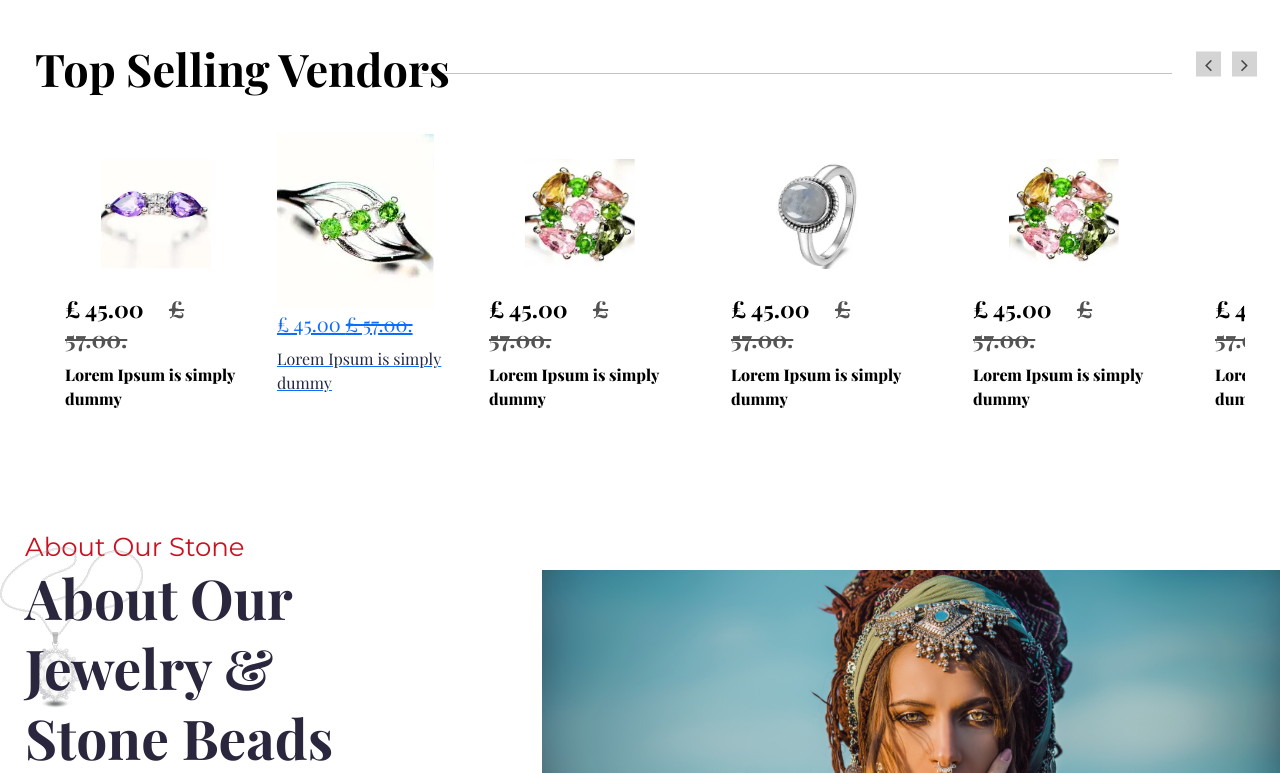
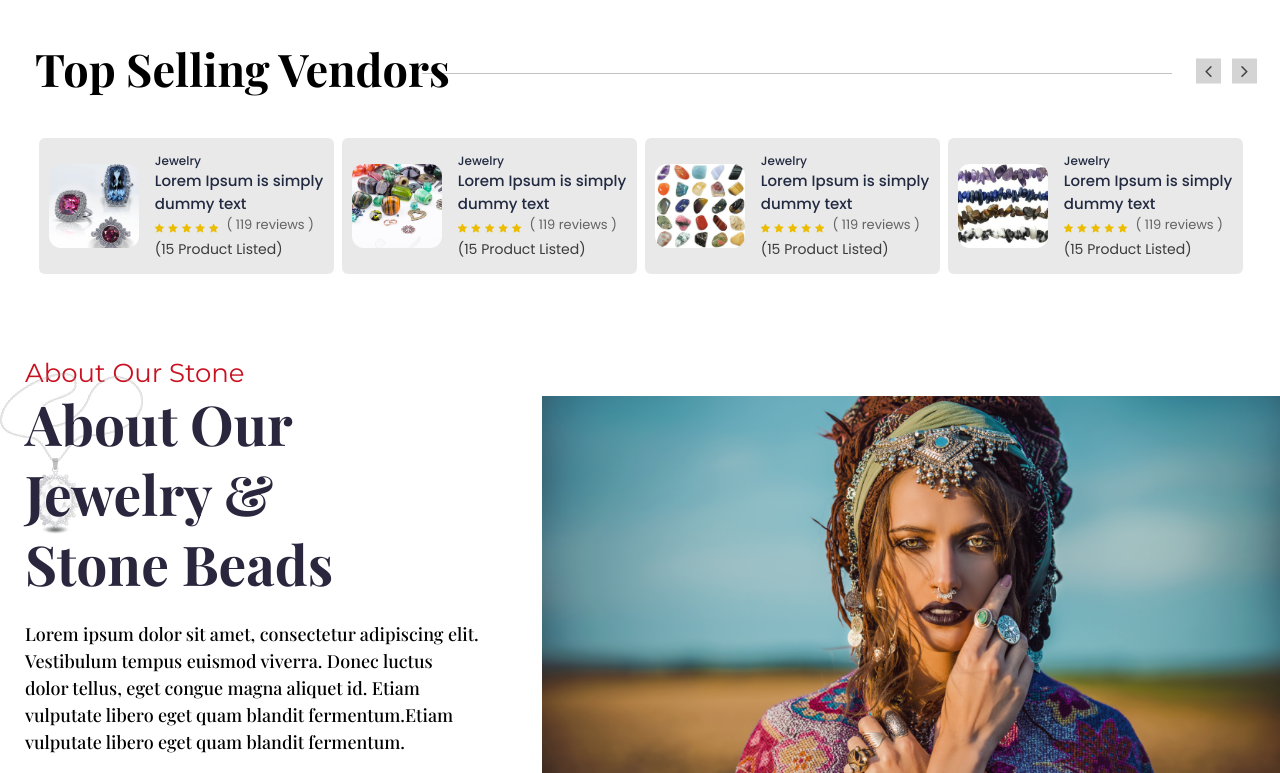
Before and after one commit to sajidjabbar/serene, a PHP site: page / in a window 1280 px wide. Shown: the part 4423-5196 px from the top of the page. Run offline with PHP 8.4, Linux system fonts and the light colour scheme; some libraries are stand-ins or nearby versions.

Commit message:
updating vendor section

```diff
--- a/css/style.css
+++ b/css/style.css
@@ -1010,11 +1010,55 @@ footer .for-navlinks:before {
   background: #d4d4d4;
 }
 .ring_collection.top_collection .line {
-    width: 62%;
+  width: 62%;
 }
 .ring_collection.top_collection .slick-arrow {
-    top: -22%;
+  top: -44%;
 }
+.vendor-box {
+  background: #e9e9e9;
+  padding: 14px 10px;
+  border-radius: 6px;
+  font-family: "Poppins", sans-serif;
+  margin: 4px;
+}
+.vendor-box a {
+  text-decoration: none;
+  color: inherit;
+}
+.vendor-box a p {
+  margin: 0;
+}
+.v__cat {
+  font-weight: 500;
+  font-size: 12px;
+}
+.v__desc {
+  font-weight: 500;
+  font-size: 15px;
+}
+.review__count {
+  color: #3b3b3bc4;
+  font-size: 13px;
+}
+
+.v__star-rating i {
+  color: #ebbc00;
+  font-size: 10px;
+}
+
+.v__listings {
+  color: #3b3b3b;
+  font-size: 14px;
+}
+
+.v__img img {
+  width: 140px;
+  height: 100px;
+  object-fit: contain;
+  border-radius: 10px;
+}
+
 /* Top Selling Vendors  */
 
 @media (max-width: 1150px) {
@@ -1046,5 +1090,11 @@ footer .for-navlinks:before {
   .deal__price {
     font-size: 18px;
   }
+  .vendor-box .d-flex {
+    flex-direction: column;
+    justify-content: center;
+    align-items: center;
+    text-align: center;
+  }
 }
 /* ~New  */
--- a/index.php
+++ b/index.php
@@ -364,6 +364,7 @@
 <!-- Artist Sec End Here -->
 
 <!-- Ring Sec Start Here -->
+<!-- Newly Added  -->
 <section class="ring_collection pad-10">
     <div class="container-fluid">
         <h3 class="level-3">Latest Deals For This Week</h3>
@@ -533,6 +534,7 @@
         </div>
     </div>
 </section>
+<!-- Newly Added  -->
 <!-- Ring Sec End Here -->
 
 <!-- Wide Range Sec Start Here -->
@@ -617,6 +619,7 @@
 <!-- Wide Range Sec End Here -->
 
 <!-- Ring Sec Start Here -->
+<!-- Newly Added  -->
 <section class="ring_collection pad-10 top_collection">
     <div class="container-fluid p-0">
         <div class="topbar">
@@ -625,120 +628,141 @@
                 <div class="line"></div>
             </div>
         </div>
-        <div class="ring-slider">
-            <div class="ring-box wow animate__animated animate__fadeInDown">
+        <div class="vendor-slider">
+            <div class="vendor-box wow animate__animated animate__fadeInDown animate__delay-1s">
                 <a href="#">
-                    <div class="ring-img">
-                        <figure><img src="img/ring1.webp" alt="" class="img-fluid"></figure>
+                    <div class="d-flex align-items-center gap-3">
+                        <div class="v__img">
+                            <img src="img/vendor1.png" alt="serene" class="img-fluid">
                         </div>
-                    <div class="txt">
-                        <h4 class="price">£ 45.00 <strike>£ 57.00.</strike></h4>
-                        <p>Lorem Ipsum is simply dummy</p>
+                        <div class="v__info">
+                            <p class="v__cat">Jewelry</p>
+                            <p class="v__desc">Lorem Ipsum is simply dummy text</p>
+                            <div class="d-flex gap-2">
+                                <div class="v__star-rating">
+                                    <i class="fa fa-star"></i>
+                                    <i class="fa fa-star"></i>
+                                    <i class="fa fa-star"></i>
+                                    <i class="fa fa-star"></i>
+                                    <i class="fa fa-star"></i>
+                                </div>
+                                <p class="review__count">( 119 reviews )</p>
+                            </div>
+                            <p class="v__listings">
+                                (15 Product Listed)
+                            </p>
+                        </div>
                     </div>
                 </a>
             </div>
             <div class="vendor-box wow animate__animated animate__fadeInDown animate__delay-1s">
                 <a href="#">
-                    <div class="ring-img">
-                        <figure><img src="img/ring2.webp" alt="" class="img-fluid"></figure>
+                    <div class="d-flex align-items-center gap-3">
+                        <div class="v__img">
+                            <img src="img/vendor2.png" alt="serene" class="img-fluid">
                         </div>
-                    <div class="txt">
-                        <h4 class="price">£ 45.00 <strike>£ 57.00.</strike></h4>
-                        <p>Lorem Ipsum is simply dummy</p>
+                        <div class="v__info">
+                            <p class="v__cat">Jewelry</p>
+                            <p class="v__desc">Lorem Ipsum is simply dummy text</p>
+                            <div class="d-flex gap-2">
+                                <div class="v__star-rating">
+                                    <i class="fa fa-star"></i>
+                                    <i class="fa fa-star"></i>
+                                    <i class="fa fa-star"></i>
+                                    <i class="fa fa-star"></i>
+                                    <i class="fa fa-star"></i>
+                                </div>
+                                <p class="review__count">( 119 reviews )</p>
+                            </div>
+                            <p class="v__listings">
+                                (15 Product Listed)
+                            </p>
+                        </div>
                     </div>
                 </a>
             </div>
-            <div class="ring-box wow animate__animated animate__fadeInDown animate__delay-2s">
+            <div class="vendor-box wow animate__animated animate__fadeInDown animate__delay-1s">
                 <a href="#">
-                    <div class="ring-img">
-                        <figure><img src="img/ring3.webp" alt="" class="img-fluid"></figure>
+                    <div class="d-flex align-items-center gap-3">
+                        <div class="v__img">
+                            <img src="img/vendor3.png" alt="serene" class="img-fluid">
                         </div>
-                    <div class="txt">
-                        <h4 class="price">£ 45.00 <strike>£ 57.00.</strike></h4>
-                        <p>Lorem Ipsum is simply dummy</p>
+                        <div class="v__info">
+                            <p class="v__cat">Jewelry</p>
+                            <p class="v__desc">Lorem Ipsum is simply dummy text</p>
+                            <div class="d-flex gap-2">
+                                <div class="v__star-rating">
+                                    <i class="fa fa-star"></i>
+                                    <i class="fa fa-star"></i>
+                                    <i class="fa fa-star"></i>
+                                    <i class="fa fa-star"></i>
+                                    <i class="fa fa-star"></i>
+                                </div>
+                                <p class="review__count">( 119 reviews )</p>
+                            </div>
+                            <p class="v__listings">
+                                (15 Product Listed)
+                            </p>
+                        </div>
                     </div>
                 </a>
             </div>
-            <div class="ring-box wow animate__animated animate__fadeInDown animate__delay-3s">
+            <div class="vendor-box wow animate__animated animate__fadeInDown animate__delay-1s">
                 <a href="#">
-                    <div class="ring-img">
-                        <figure><img src="img/ring4.webp" alt="" class="img-fluid"></figure>
+                    <div class="d-flex align-items-center gap-3">
+                        <div class="v__img">
+                            <img src="img/vendor4.png" alt="serene" class="img-fluid">
                         </div>
-                    <div class="txt">
-                        <h4 class="price">£ 45.00 <strike>£ 57.00.</strike></h4>
-                        <p>Lorem Ipsum is simply dummy</p>
+                        <div class="v__info">
+                            <p class="v__cat">Jewelry</p>
+                            <p class="v__desc">Lorem Ipsum is simply dummy text</p>
+                            <div class="d-flex gap-2">
+                                <div class="v__star-rating">
+                                    <i class="fa fa-star"></i>
+                                    <i class="fa fa-star"></i>
+                                    <i class="fa fa-star"></i>
+                                    <i class="fa fa-star"></i>
+                                    <i class="fa fa-star"></i>
+                                </div>
+                                <p class="review__count">( 119 reviews )</p>
+                            </div>
+                            <p class="v__listings">
+                                (15 Product Listed)
+                            </p>
+                        </div>
                     </div>
                 </a>
             </div>
-            <div class="ring-box wow animate__animated animate__fadeInDown animate__delay-4s">
+            <div class="vendor-box wow animate__animated animate__fadeInDown animate__delay-1s">
                 <a href="#">
-                    <div class="ring-img">
-                        <figure><img src="img/ring5.webp" alt="" class="img-fluid"></figure>
+                    <div class="d-flex align-items-center gap-3">
+                        <div class="v__img">
+                            <img src="img/vendor1.png" alt="serene" class="img-fluid">
                         </div>
-                    <div class="txt">
-                        <h4 class="price">£ 45.00 <strike>£ 57.00.</strike></h4>
-                        <p>Lorem Ipsum is simply dummy</p>
+                        <div class="v__info">
+                            <p class="v__cat">Jewelry</p>
+                            <p class="v__desc">Lorem Ipsum is simply dummy text</p>
+                            <div class="d-flex gap-2">
+                                <div class="v__star-rating">
+                                    <i class="fa fa-star"></i>
+                                    <i class="fa fa-star"></i>
+                                    <i class="fa fa-star"></i>
+                                    <i class="fa fa-star"></i>
+                                    <i class="fa fa-star"></i>
                                 </div>
-                </a>
+                                <p class="review__count">( 119 reviews )</p>
                             </div>
-            <div class="ring-box wow animate__animated animate__fadeInDown">
-                <a href="#">
-                    <div class="ring-img">
-                        <figure><img src="img/ring1.webp" alt="" class="img-fluid"></figure>
+                            <p class="v__listings">
+                                (15 Product Listed)
+                            </p>
                         </div>
-                    <div class="txt">
-                        <h4 class="price">£ 45.00 <strike>£ 57.00.</strike></h4>
-                        <p>Lorem Ipsum is simply dummy</p>
-                    </div>
-                </a>
-            </div>
-            <div class="ring-box wow animate__animated animate__fadeInDown animate__delay-1s">
-                <a href="#">
-                    <div class="ring-img">
-                        <figure><img src="img/ring2.webp" alt="" class="img-fluid"></figure>
-                    </div>
-                    <div class="txt">
-                        <h4 class="price">£ 45.00 <strike>£ 57.00.</strike></h4>
-                        <p>Lorem Ipsum is simply dummy</p>
-                    </div>
-                </a>
-            </div>
-            <div class="ring-box wow animate__animated animate__fadeInDown animate__delay-2s">
-                <a href="#">
-                    <div class="ring-img">
-                        <figure><img src="img/ring3.webp" alt="" class="img-fluid"></figure>
-                    </div>
-                    <div class="txt">
-                        <h4 class="price">£ 45.00 <strike>£ 57.00.</strike></h4>
-                        <p>Lorem Ipsum is simply dummy</p>
-                    </div>
-                </a>
-            </div>
-            <div class="ring-box wow animate__animated animate__fadeInDown animate__delay-3s">
-                <a href="#">
-                    <div class="ring-img">
-                        <figure><img src="img/ring4.webp" alt="" class="img-fluid"></figure>
-                    </div>
-                    <div class="txt">
-                        <h4 class="price">£ 45.00 <strike>£ 57.00.</strike></h4>
-                        <p>Lorem Ipsum is simply dummy</p>
-                    </div>
-                </a>
-            </div>
-            <div class="ring-box wow animate__animated animate__fadeInDown animate__delay-4s">
-                <a href="#">
-                    <div class="ring-img">
-                        <figure><img src="img/ring5.webp" alt="" class="img-fluid"></figure>
-                    </div>
-                    <div class="txt">
-                        <h4 class="price">£ 45.00 <strike>£ 57.00.</strike></h4>
-                        <p>Lorem Ipsum is simply dummy</p>
                     </div>
                 </a>
             </div>
         </div>
     </div>
 </section>
+<!-- Newly Added  -->
 <!-- Ring Sec End Here -->
 
 <!-- About Sec Start Here -->
```
Also changed, not shown: inc/footerlinks.php (+38 -0 lines), img/vendor1.png (added), img/vendor2.png (added), img/vendor3.png (added), img/vendor4.png (added). Lines whose indentation alone changed are shown as unchanged.
